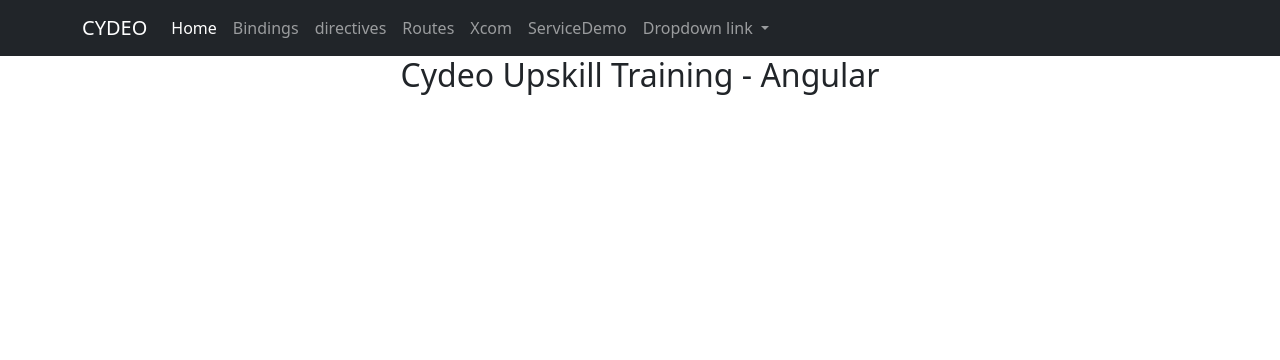
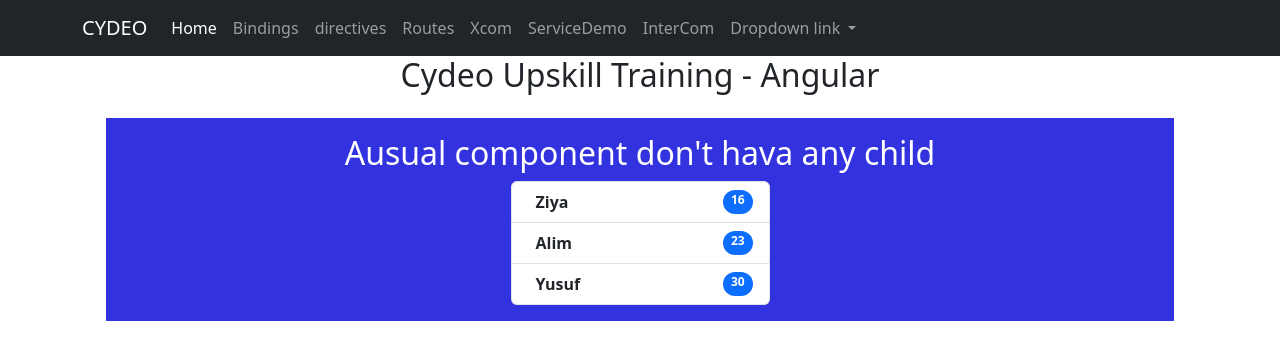
Before and after one commit to koltikin/angular-demo, an Angular app: page /intercom in a window 1280 px wide. Before the commit this address led to /. Shown: the top 360 px of the page. Built offline with nearby package versions, Linux system fonts and the light colour scheme.

Commit message:
routing the page

```diff
--- /dev/null
+++ b/src/app/intercom/left/left.component.html
@@ -0,0 +1,21 @@
+<div class="row">
+  <div class="col-12 p-3 text-white" style="background-color: rgb(50, 50, 223)">
+    <h2 class="text-center">Ausual component don't hava any child</h2>
+    <div class="d-flex justify-content-center">
+      <div class="list-group w-25">
+        <a
+          class="list-group-item list-item-action d-flex justify-content-between"
+          *ngFor="let mentor of mentors"
+          (click)="onSelectMentor(mentor)"
+        >
+          <div class="ms-2 me-auto">
+            <div class="fw-bold">{{ mentor.name }}</div>
+          </div>
+          <span class="badge bg-primary rounded-pill">{{
+            mentor.likeCount
+          }}</span>
+        </a>
+      </div>
+    </div>
+  </div>
+</div>
--- /dev/null
+++ b/src/app/intercom/left/left.component.ts
@@ -0,0 +1,25 @@
+import { Component, OnInit } from '@angular/core';
+import { Mentor } from '../../shared/mentor';
+import { MentorService } from '../../mentor.service';
+import { Router } from '@angular/router';
+
+@Component({
+  selector: 'app-left',
+  templateUrl: './left.component.html',
+  styleUrl: './left.component.css'
+})
+export class LeftComponent implements OnInit {
+  mentors:Mentor[] = [];
+
+  constructor(private mentorService: MentorService, private router: Router){}
+
+  ngOnInit(): void {
+    this.mentors = this.mentorService.mentors;
+  }
+
+  onSelectMentor(mentor: Mentor){
+    console.log(mentor.name);
+    this.router.navigate(['right']);
+  }
+
+}
--- /dev/null
+++ b/src/app/intercom/right/right.component.html
@@ -0,0 +1,5 @@
+<div class="row">
+  <div class="col-12 p-3 text-white" style="background-color: rgb(50, 50, 223)">
+    <h2 class="text-center">Right Componet</h2>
+  </div>
+</div>
--- a/src/app/navbar/navbar.component.html
+++ b/src/app/navbar/navbar.component.html
@@ -35,6 +35,10 @@
           <a class="nav-link" routerLink="/service">ServiceDemo</a>
         </li>
 
+        <li>
+          <a class="nav-link" routerLink="/intercom">InterCom</a>
+        </li>
+
         <li class="nav-item dropdown">
           <a
             class="nav-link dropdown-toggle"
```
Also changed, not shown: src/app/app.module.ts (+8 -2 lines), src/app/intercom/right/right.component.ts (added, +13 -0 lines), src/app/intercom/left/left.component.css (added), src/app/intercom/right/right.component.css (added), 2 other files (tests, documents, lock files or other folders).
